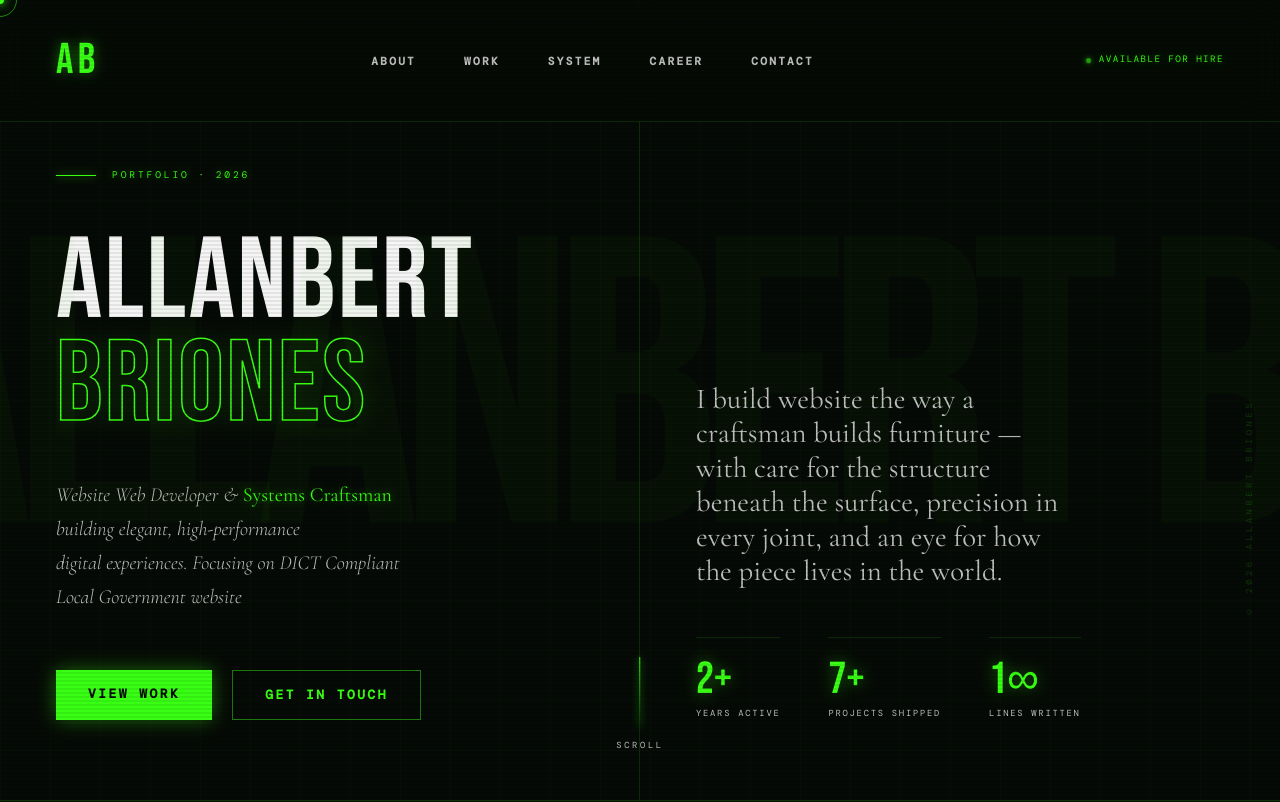
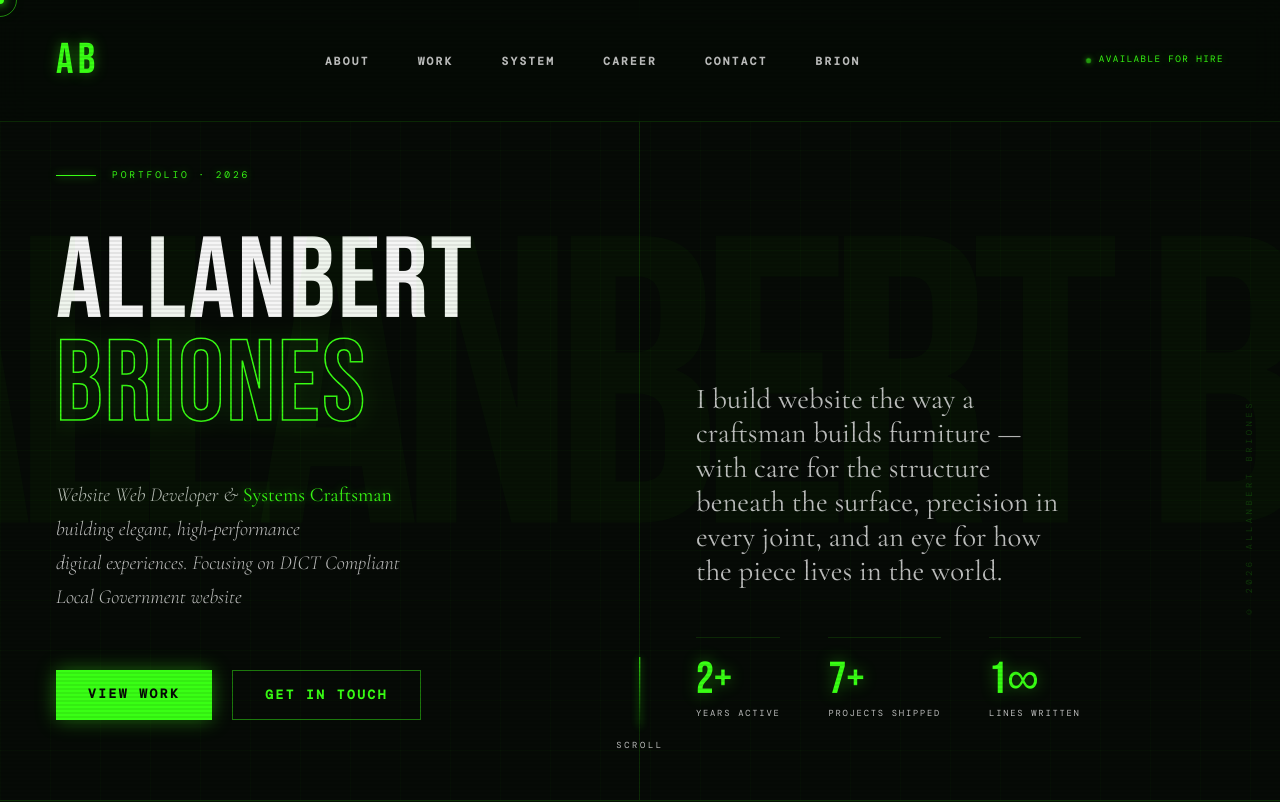
Before and after one commit to Briones777/PortfolioV3, a plain HTML site: page index.html in a window 1280 px wide. Shown: the top 802 px of the page. Drawn offline with nearby package versions, Linux system fonts and the light colour scheme; a web font is replaced by a local one.

Commit message:
Add link to Brion in navigation menu

```diff
--- a/index.html
+++ b/index.html
@@ -25,6 +25,7 @@
     <li><a href="#architecture">System</a></li>
     <li><a href="#experience">Career</a></li>
     <li><a href="#contact">Contact</a></li>
+    <li><a href="https://portfolioniallan.netlify.app/briondigital">Brion</a></li>
   </ul>
   <div class="nav-avail"><span class="avail-dot"></span>Available for hire</div>
 </nav>
```
